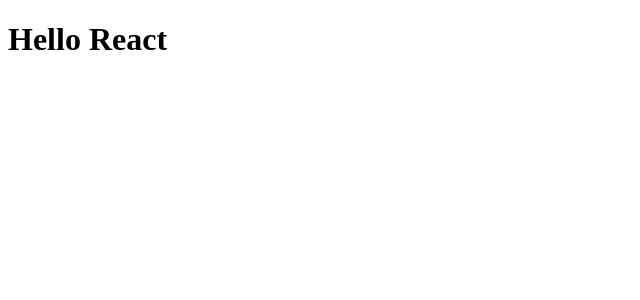
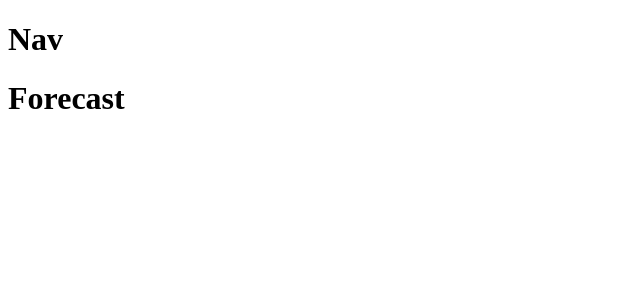
Before and after one commit to devtoni/weather-app, a React app: page /forecast in a window 1280 px wide. Shown: the top 300 px of the page, without its empty margins (0-640 px from the left). Built offline with nearby package versions, Linux system fonts and the light colour scheme.

Commit message:
added routes

```diff
--- a/package.json
+++ b/package.json
@@ -12,6 +12,7 @@
   "author": "",
   "license": "ISC",
   "dependencies": {
+    "axios": "^0.16.2",
     "prop-types": "^15.5.10",
     "query-string": "^5.0.0",
     "react": "^15.6.1",
@@ -37,5 +38,10 @@
     "jest": "^21.1.0",
     "enzyme": "^2.9.1",
     "enzyme-to-json": "^2.0.0"
+  },
+  "jest": {
+    "moduleNameMapper": {
+      "\\.(s?css|less)$": "identity-obj-proxy"
+    }
   }
 }
--- /dev/null
+++ b/src/components/App/index.jsx
@@ -0,0 +1,11 @@
+import React from 'react'
+
+import Routes from '../../routes'
+
+const App = () => {
+  return (
+    <Routes />
+  )
+}
+
+export default App
--- /dev/null
+++ b/src/components/Details/index.jsx
@@ -0,0 +1,9 @@
+import React from 'react'
+
+const Details = () => {
+  return (
+    <h1>Details</h1>
+  )
+}
+
+export default Details
--- /dev/null
+++ b/src/components/Forecast/index.jsx
@@ -0,0 +1,9 @@
+import React from 'react'
+
+const Forecast = () => {
+  return (
+    <h1>Forecast</h1>
+  )
+}
+
+export default Forecast
--- /dev/null
+++ b/src/components/Main/index.jsx
@@ -0,0 +1,9 @@
+import React from 'react'
+
+const Main = () => {
+  return (
+    <h1>Main</h1>
+  )
+}
+
+export default Main
--- /dev/null
+++ b/src/components/Nav/index.jsx
@@ -0,0 +1,9 @@
+import React from 'react'
+
+const Nav = () => {
+  return (
+    <h1>Nav</h1>
+  )
+}
+
+export default Nav
--- a/src/index.jsx
+++ b/src/index.jsx
@@ -1,12 +1,6 @@
 import React from 'react'
 import { render } from 'react-dom'
 
-const App = () => {
-  return (
-    <div>
-     <h1>Hello React</h1>
-    </div>
-  )
-}
+import App from './components/App'
 
 render(<App />, document.getElementById('root'))
--- /dev/null
+++ b/src/routes/index.jsx
@@ -0,0 +1,26 @@
+import React from 'react'
+import { BrowserRouter as Router, Route, Switch } from 'react-router-dom'
+
+import Nav from '../components/Nav'
+import Main from '../components/Main'
+import Forecast from '../components/Forecast'
+import Details from '../components/Details'
+
+const Routes = () => {
+  return (
+    <Router>
+      <div>
+        <Nav />
+        <Switch>
+          <Route exact path='/' component={Main} />
+          <Route path='/forecast' component={Forecast} />
+          <Route path='/details/:city' component={Details} />
+          <Route render={() => <p>Not Found</p>} />
+        </Switch>
+      </div>
+    </Router>
+
+  )
+}
+
+export default Routes
```
Also changed, not shown: 1 other file (tests, documents, lock files or other folders).
